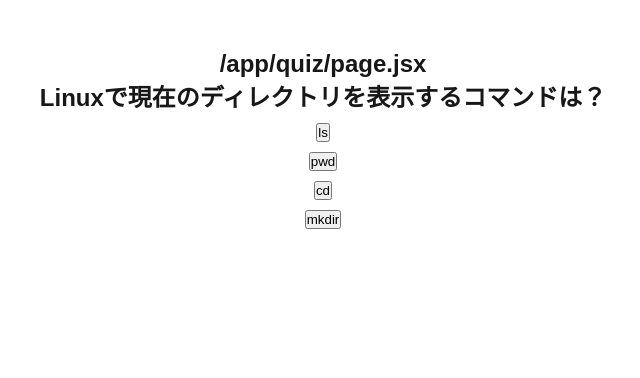
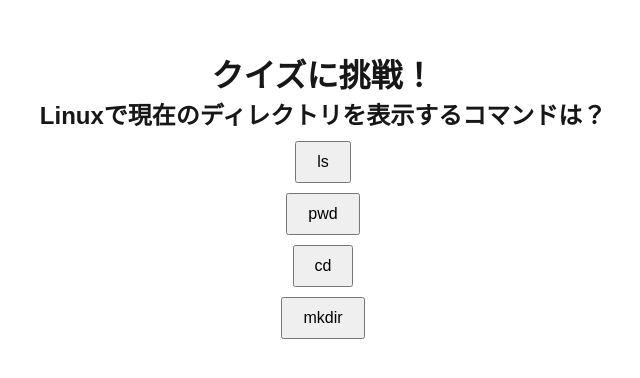
Before and after one commit to mnwdykn/test_quiz, a Next.js app: page /quiz in a window 1280 px wide. Shown: the top 378 px of the page, without its empty margins (317-957 px from the left). Built offline with nearby package versions, Linux system fonts and the light colour scheme.

Commit message:
複数クイズ問題に対応

```diff
--- a/app/quiz/page.jsx
+++ b/app/quiz/page.jsx
@@ -2,38 +2,67 @@
 
 import { useState } from "react";
 
-const questionData = {
-  question: "Linuxで現在のディレクトリを表示するコマンドは？",
-  options: ["ls", "pwd", "cd", "mkdir"],
-  answerIndex: 1, // "pwd"が正解
-};
+const questions = [
+  {
+    question: "Linuxで現在のディレクトリを表示するコマンドは？",
+    options: ["ls", "pwd", "cd", "mkdir"],
+    answerIndex: 1,
+  },
+  {
+    question: "Linuxでファイルの内容を表示するコマンドは？",
+    options: ["cat", "touch", "rm", "cp"],
+    answerIndex: 0,
+  },
+  {
+    question: "ディレクトリを作成するLinuxコマンドは？",
+    options: ["mkdir", "rmdir", "cd", "ls"],
+    answerIndex: 0,
+  },
+];
 
 export default function QuizPage() {
-  const [selected, setSelected] = useState(null);
-  const [result, setResult] = useState(null);
+  const [currentQuestionIndex, setCurrentQuestionIndex] = useState(0);
+  const [score, setScore] = useState(0);
+  const [showResult, setShowResult] = useState(false);
+
+  const currentQuestion = questions[currentQuestionIndex];
 
   const handleAnswer = (index) => {
-    setSelected(index);
-    if (index === questionData.answerIndex) {
-      setResult("正解！");
+    if (index === currentQuestion.answerIndex) {
+      setScore(score + 1);
+    }
+
+    if (currentQuestionIndex + 1 < questions.length) {
+      setCurrentQuestionIndex(currentQuestionIndex + 1);
     } else {
-      setResult("不正解！");
+      setShowResult(true);
     }
   };
 
   return (
     <div style={{ textAlign: "center", marginTop: "50px" }}>
-      <h2>/app/quiz/page.jsx</h2>
-      <h2>{questionData.question}</h2>
-
-      {questionData.options.map((option, index) => (
-        <div key={index} style={{ margin: "10px" }}>
-          <button onClick={() => handleAnswer(index)}>{option}</button>
+      {!showResult ? (
+        <>
+          <h1>クイズに挑戦！</h1>
+          <h2>{currentQuestion.question}</h2>
+          {currentQuestion.options.map((option, index) => (
+            <div key={index} style={{ margin: "10px" }}>
+              <button
+                style={{ padding: "10px 20px", fontSize: "16px" }}
+                onClick={() => handleAnswer(index)}
+              >
+                {option}
+              </button>
+            </div>
+          ))}
+        </>
+      ) : (
+        <div>
+          <h1>クイズ終了！</h1>
+          <h2>
+            あなたのスコアは {score} / {questions.length} です。
+          </h2>
         </div>
-      ))}
-
-      {result && (
-        <div style={{ marginTop: "30px", fontSize: "24px" }}>{result}</div>
       )}
     </div>
   );
```
